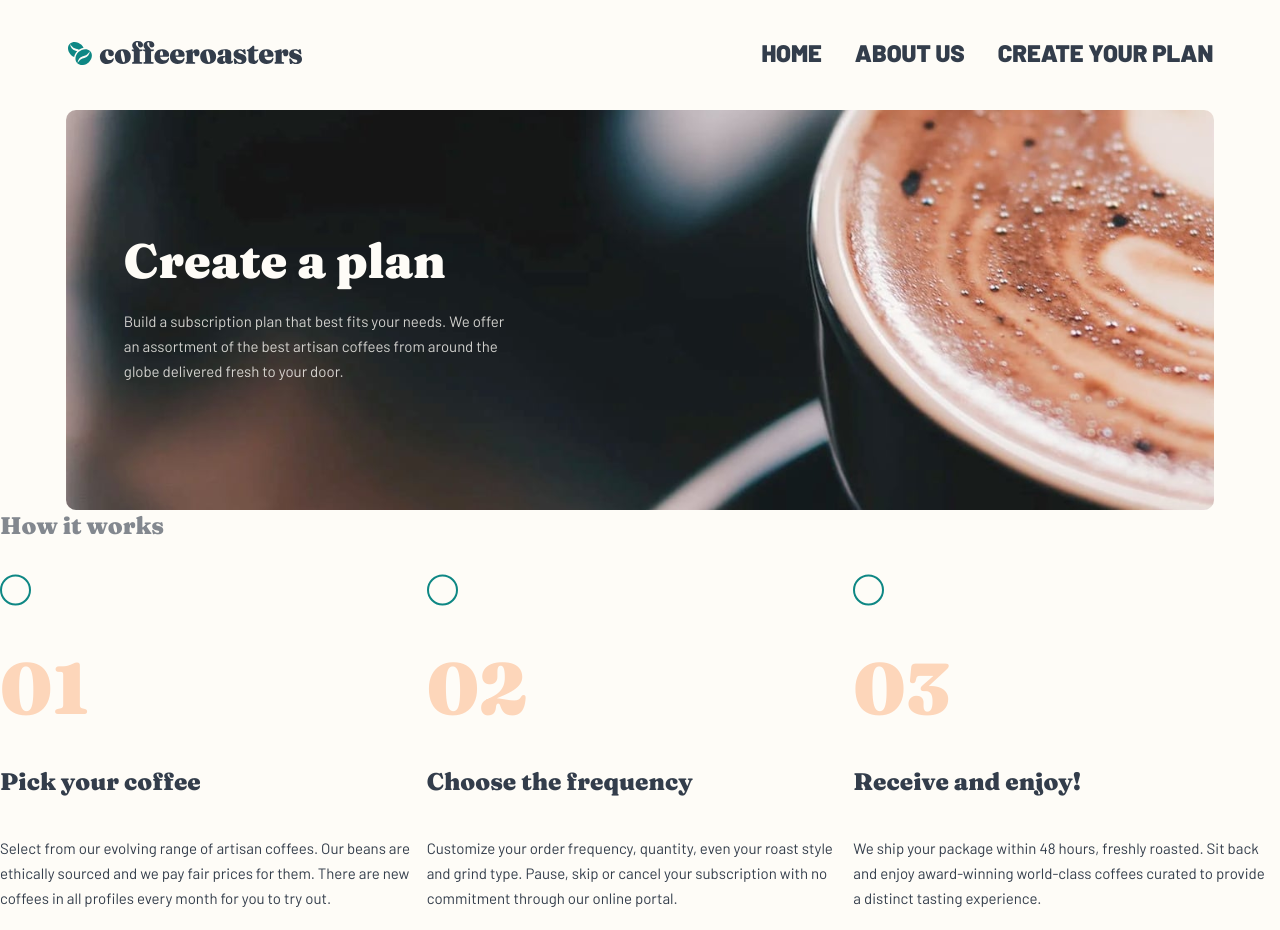
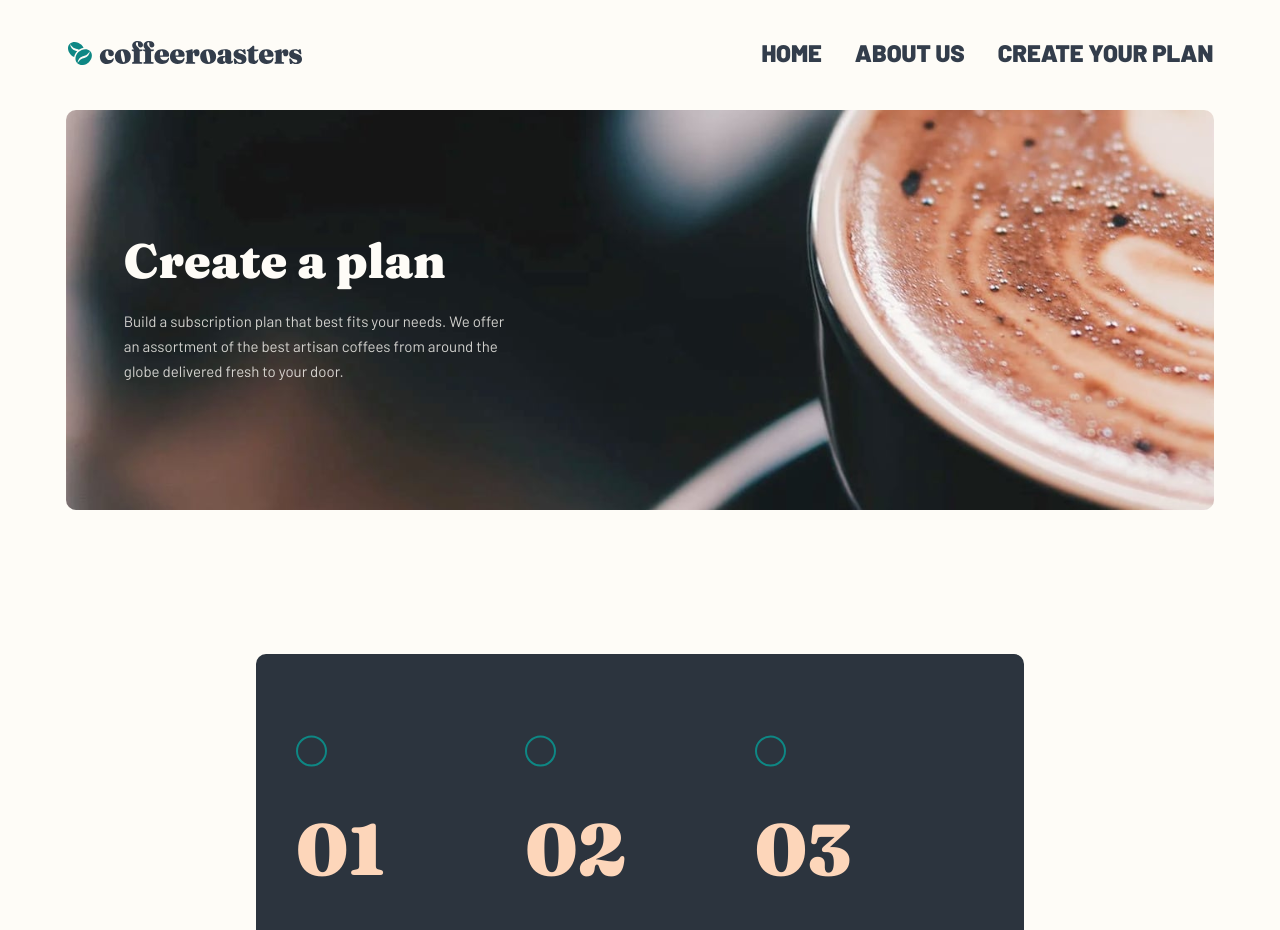
Before and after one commit to Marjolein-Kasman-de-Jong/coffeeroasters, a React (Vite) app: page /subscribe in a window 1280 px wide. Shown: the top 930 px of the page. Built offline with nearby package versions, Linux system fonts and the light colour scheme.

Commit message:
Style business process on subscribe page and adjust card animation

```diff
--- a/src/components/card/Card.jsx
+++ b/src/components/card/Card.jsx
@@ -3,6 +3,7 @@ import { useState, useEffect } from "react";
 // Hooks
 import useScreenWidth from "../../hooks/useScreenWidth";
 import useIntersectionObserver from "../../hooks/useIntersectionObserver";
+import useParentFlexDirection from "../../hooks/useParentFlexDirection";
 
 // Styles
 import "./card.css";
@@ -38,6 +39,9 @@ export default function Card({ type, item }) {
         threshold: threshold,
     });
 
+    // Set animation in containers with flex-direction: column only
+    const isColumn = useParentFlexDirection(ref);
+
     // Destructure item
     let title, description, street, city, zip, phone, image, number;
 
@@ -50,7 +54,7 @@ export default function Card({ type, item }) {
     return (
         <article
             ref={ref}
-            className={`card ${type} ${isIntersecting ? 'show' : ''}`}
+            className={`card ${type} ${isIntersecting ? 'show' : ''} ${isColumn ? 'animate' : ''}`}
         >
             {
                 type === "step" && <div className="dot"></div>
--- a/src/components/card/card.css
+++ b/src/components/card/card.css
@@ -20,12 +20,12 @@
 
 /* 1. Slide up animation */
 
-.card {
+.card.animate {
     transform: translateY(100px);
     transition: transform .5s ease-in-out;
 }
 
-.card.show {
+.card.show.animate {
     transform: translateY(0);
 }
 
@@ -206,7 +206,7 @@
 @media screen and (min-width: 768px) {
     .card.step {
         max-width: unset;
-        padding: 62px 10px 0 0;
+        padding: 62px 17px 0 0;
         flex-direction: column;
         align-items: flex-start;
         gap: 42px;
@@ -216,7 +216,7 @@
 @media screen and (min-width: 1440px) {
     .card.step {
         margin: 0;
-        padding: 82px 95px 0 0;
+        padding: 82px 65px 0 0;
         gap: 38px;
     }
 }
@@ -233,6 +233,10 @@
         border-radius: 50%;
         background-color: var(--light-cream);
     }
+
+    .subscribe .dot {
+        background-color: var(--very-dark-grey-blue);
+    }
 }
 
 @media screen and (min-width: 1440px) {
@@ -243,25 +247,25 @@
 
 /* 5.2 Business process card text wrapper */
 
-.card.step div {
+.card.step .text-wrapper {
     gap: 24px;
 }
 
 @media screen and (min-width: 768px) {
-    .card.step div {
+    .card.step .text-wrapper {
         gap: 38px;
     }
 }
 
 @media screen and (min-width: 1440px) {
-    .card.step div {
+    .card.step .text-wrapper {
         align-items: flex-start;
         gap: 42px;
     }
 }
 
 @media screen and (min-width: 768px) {
-    .card.step .text-wrapper .heading-4 {
+    .card.step .text-wrapper .heading-card {
         max-width: 175px;
     }
 }
--- /dev/null
+++ b/src/hooks/useParentFlexDirection.jsx
@@ -0,0 +1,21 @@
+import { useState, useEffect } from "react";
+
+const useParentFlexDirection = (ref) => {
+  const [isColumn, setIsColumn] = useState(false);
+
+  useEffect(() => {
+    if (ref.current) {
+      const parentElement = ref.current.parentElement;
+      const parentStyle = window.getComputedStyle(parentElement);
+
+      // Check if parent's flex-direction is column
+      if (parentStyle.flexDirection === 'column') {
+        setIsColumn(true);
+      }
+    }
+  }, [ref]);
+
+  return isColumn;
+}
+
+export default useParentFlexDirection;
--- a/src/index.css
+++ b/src/index.css
@@ -281,6 +281,10 @@ html {
   color: var(--dark-grey-blue);
 }
 
+.subscribe .business-process .heading-card {
+  color: var(--light-cream);
+}
+
 @media screen and (min-width: 1440px) {
   .business-process .heading-card {
     text-align: left;
@@ -402,6 +406,13 @@ html {
   }
 }
 
+/* ----Card | Business process */
+
+.subscribe .business-process .card .regular-paragraph {
+  color: var(--light-cream);
+  opacity: .8;
+}
+
 /* ----Card | Headquarters */
 
 .headquarters .card address {
--- a/src/pages/subscribe/subscribe.css
+++ b/src/pages/subscribe/subscribe.css
@@ -0,0 +1,4 @@
+.subscribe {
+    display: flex;
+    flex-direction: column;
+}
--- a/src/sections/business-process/BusinessProcess.jsx
+++ b/src/sections/business-process/BusinessProcess.jsx
@@ -1,3 +1,5 @@
+import { useLocation } from "react-router-dom";
+
 // Components
 import Card from "../../components/card/Card";
 import Button from "../../components/button/Button";
@@ -9,11 +11,16 @@ import sectionBusinessProcessContent from "../../constants/sectionBusinessProces
 import "./business-process.css";
 
 export default function BusinessProcess() {
+  const location = useLocation().pathname;
+
   return (
     <section className="business-process">
-      <h2 className="heading-section-business-process">
-        How it works
-      </h2>
+      {
+        location === "/" &&
+        <h2 className="heading-section-business-process">
+          How it works
+        </h2>
+      }
       <div className="cards-wrapper">
         {
           sectionBusinessProcessContent.map((item) => {
@@ -25,9 +32,12 @@ export default function BusinessProcess() {
           })
         }
       </div>
-      <Button>
+      {
+        location === "/" &&
+        <Button>
           Create your plan
-      </Button>
+        </Button>
+      }
     </section>
   )
 }
--- a/src/sections/business-process/business-process.css
+++ b/src/sections/business-process/business-process.css
@@ -15,12 +15,27 @@
     align-items: center;
 }
 
+.subscribe .business-process {
+    width: 100%;
+    max-width: 375px;
+    margin: 120px auto 0 auto;
+    padding: 80px 24px;
+    border-radius: 10px;
+    background-color: var(--very-dark-grey-blue);
+}
+
 @media screen and (min-width: 768px) {
     .business-process {
         width: 89.71%;
         max-width: unset;
         margin: 285px auto 0 auto;
         display: unset;
+    }
+
+    .subscribe .business-process {
+        max-width: 768px;
+        margin: 144px auto 0 auto;
+        padding: 97px 40px 97px 40px;
     }
 }
 
@@ -29,6 +44,13 @@
         width: 81.96%;
         max-width: 1045px;
         margin-top: 200px;
+    }
+
+    .subscribe .business-process {
+        width: 100%;
+        max-width: 1280px;
+        margin-top: 168px;
+        padding: 100px 150px 100px 85px;
     }
 }
 
@@ -40,6 +62,10 @@
     flex-direction: column;
     align-items: center;
     gap: 56px;
+}
+
+.subscribe .business-process .cards-wrapper {
+    margin-top: 0;
 }
 
 @media screen and (min-width: 768px) {
--- a/src/sections/hero/hero.css
+++ b/src/sections/hero/hero.css
@@ -23,7 +23,7 @@
 
 @media screen and (min-width: 1440px) {
     .hero {
-        width: 88.89%;
+        width: 100%;
         max-width: 1280px;
         padding: 0 85px;
         gap: 56px;
--- a/src/sections/quality/quality.css
+++ b/src/sections/quality/quality.css
@@ -65,13 +65,13 @@
     top: 50%;
     z-index: -10;
     border-radius: 10px;
-    background: url(/public/about/mobile/bg-quality.png);
+    background: url(/about/mobile/bg-quality.png);
 }
 
 @media screen and (min-width: 768px) {
     .quality .text-wrapper {
         padding: 224px 74px 67px 74px;
-        background: url(/public/about/tablet/bg-quality.png);
+        background: url(/about/tablet/bg-quality.png);
     }
 }
 
@@ -80,6 +80,6 @@
         padding: 88px 51.17% 176px 85px;
         gap: 32px;
         top: 88px;
-        background: url(/public/about/desktop/bg-quality.png);
+        background: url(/about/desktop/bg-quality.png);
     }
 }
```
